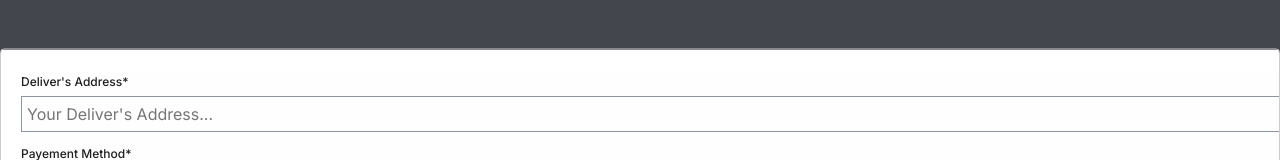
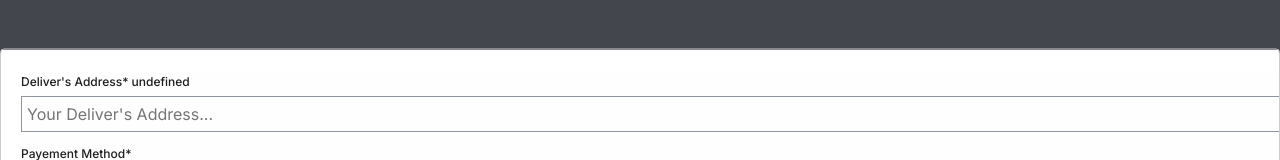
Before and after one commit to bienvenu7/texnika-web-app-bot, a Next.js app: page /cart in a window 1280 px wide. Both pictures are taken after a click on the button "Go Billing". Shown: the part 216-376 px from the top of the page. Built offline with nearby package versions, Linux system fonts and the light colour scheme.

Commit message:
added now fhdj

```diff
--- a/src/components/globals/Popup.tsx
+++ b/src/components/globals/Popup.tsx
@@ -66,7 +66,7 @@ const Popup = (props: Props) => {
         <div className="popup__box">
           <div className="popup__info">
             <div className="popup__input">
-              <label htmlFor="address">{"Deliver's Address*"}</label>
+              <label htmlFor="address">{`Deliver's Address* ${user?.id}`}</label>
               <input
                 type={"text"}
                 required
```
